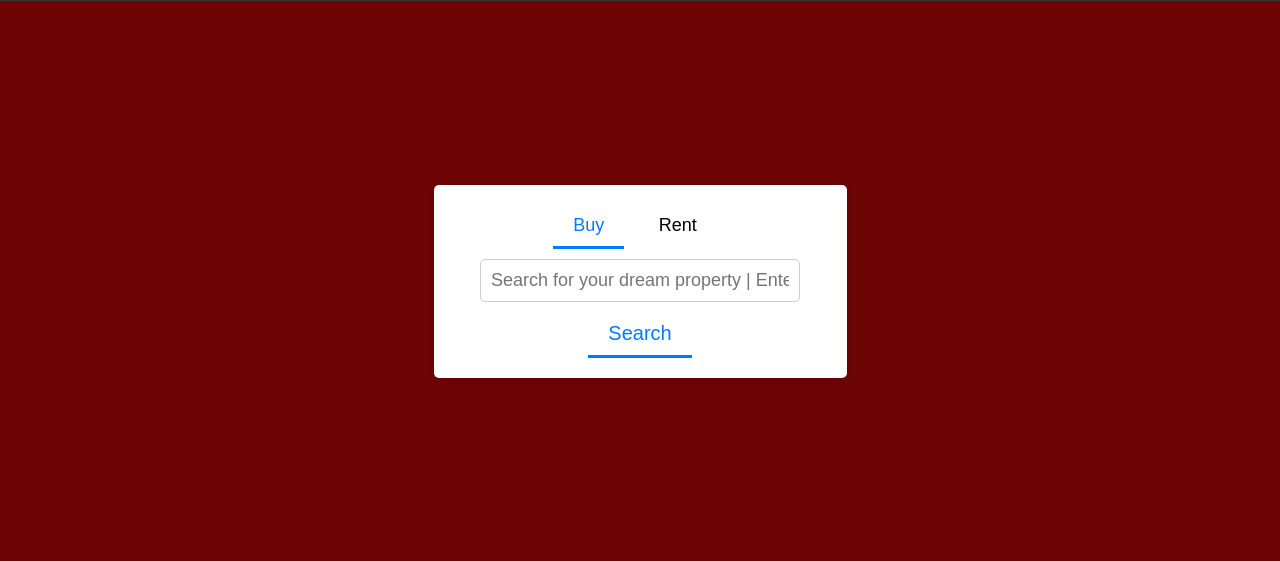
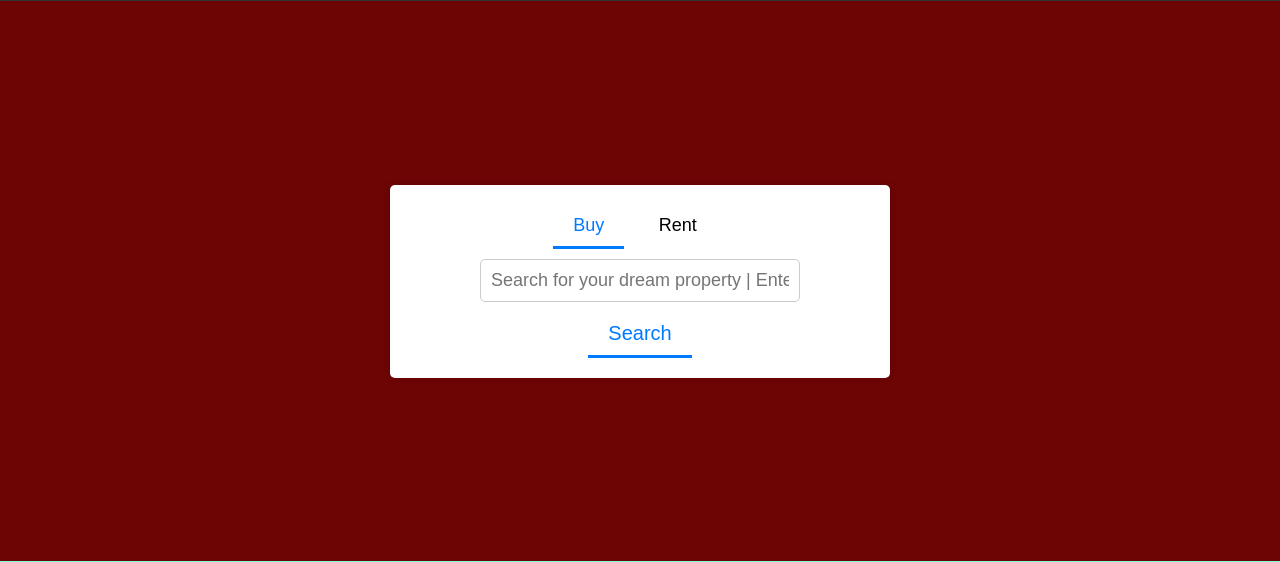
Before and after one commit to Szy-Ban/wprg-project, a PHP site: page /php/index.php in a window 1280 px wide. Shown: the part 339-901 px from the top of the page. Run offline with PHP 8.4, Linux system fonts and the light colour scheme.

Commit message:
zabezpieczenie pola wyszukiwania - szerokosc min

```diff
--- a/css/style.css
+++ b/css/style.css
@@ -82,6 +82,7 @@ nav ul li a {
     justify-content: center;
     flex-direction: column;
     align-items: center;
+    min-width: 500px;
     width: 35%;
     padding: 20px;
     border-radius: 5px;
```
